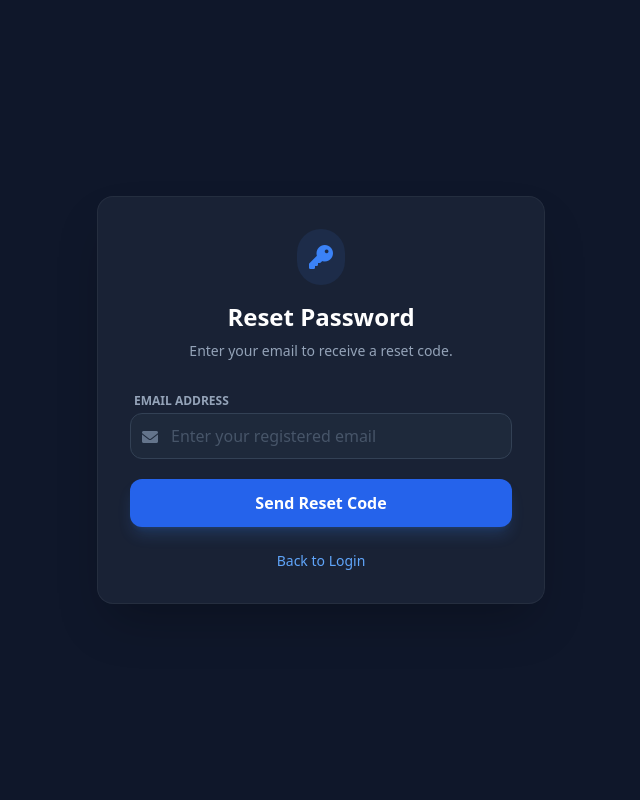
After one commit to mrDivyshah/chartinkext, a Flask app: page /forgot_password in a window 1280 px wide. The commit adds this page. Shown: the whole page, without its empty margins (319-959 px from the left). Run offline with Flask 3, Linux system fonts and the light colour scheme; some libraries are stand-ins or nearby versions.

Commit message:
now updated

```diff
--- a/app.py
+++ b/app.py
@@ -2,6 +2,7 @@ import threading
 import uuid
 import os
 import json
+import secrets # Added
 import time
 import base64
 import requests
@@ -29,23 +30,35 @@ from webdriver_manager.chrome import ChromeDriverManager
 from telegram import Bot
 
 # --- Configuration ---
+from flask_mail import Mail, Message # Added
+
 app = Flask(__name__)
-app.config['SECRET_KEY'] = 'your-secret-key-change-this-in-production' # Change this!
+app.config['SECRET_KEY'] = os.environ.get('SECRET_KEY', 'default-dev-key-change-this')
 app.config['SQLALCHEMY_DATABASE_URI'] = 'sqlite:///chartink_app.db'
 app.config['SQLALCHEMY_TRACK_MODIFICATIONS'] = False
 
+# Mail Configuration
+app.config['MAIL_SERVER'] = os.environ.get('MAIL_SERVER', 'smtp.gmail.com')
+app.config['MAIL_PORT'] = int(os.environ.get('MAIL_PORT', 587))
+app.config['MAIL_USE_TLS'] = os.environ.get('MAIL_USE_TLS', 'true').lower() == 'true'
+app.config['MAIL_USERNAME'] = os.environ.get('MAIL_USERNAME') # Setup Env Var
+app.config['MAIL_PASSWORD'] = os.environ.get('MAIL_PASSWORD') # Setup Env Var
+app.config['MAIL_DEFAULT_SENDER'] = os.environ.get('MAIL_USERNAME')
+
 db = SQLAlchemy(app)
-login_manager = LoginManager()
-login_manager.init_app(app)
+mail = Mail(app) # Init Mail
+login_manager = LoginManager(app)
 login_manager.login_view = 'login'
 
 # --- Models ---
 class User(UserMixin, db.Model):
     id = db.Column(db.Integer, primary_key=True)
     username = db.Column(db.String(150), unique=True, nullable=False)
-    password_hash = db.Column(db.String(150), nullable=False)
+    email = db.Column(db.String(150), unique=True, nullable=False) # New
+    password_hash = db.Column(db.String(200), nullable=False)
     telegram_bot_token = db.Column(db.String(200), nullable=True)
     telegram_chat_id = db.Column(db.String(100), nullable=True)
+    recovery_code = db.Column(db.String(50), nullable=True) # New column
     presets = db.relationship('ScanPreset', backref='owner', lazy=True)
 
     def set_password(self, password):
@@ -423,17 +436,70 @@ def login():
 def register():
     if request.method == 'POST':
         username = request.form.get('username')
+        email = request.form.get('email')
         password = request.form.get('password')
-        if User.query.filter_by(username=username).first():
-            flash('Username already exists')
+
+        if User.query.filter((User.username==username) | (User.email==email)).first():
+            flash('Username or Email already exists')
             return redirect(url_for('register'))
-        new_user = User(username=username)
+
+        # Generate backup recovery code
+        recovery_code = secrets.token_hex(4).upper()
+
+        new_user = User(username=username, email=email, recovery_code=recovery_code)
         new_user.set_password(password)
         db.session.add(new_user)
         db.session.commit()
+
         login_user(new_user)
+        flash(f'Registration Successful! Backup Recovery Code: {recovery_code}')
         return redirect(url_for('home'))
+
     return render_template('register.html')
+
+@app.route('/forgot_password', methods=['GET', 'POST'])
+def forgot_password():
+    if request.method == 'POST':
+        # Step 1: Request Code
+        if 'request_code' in request.form:
+            email = request.form.get('email')
+            user = User.query.filter_by(email=email).first()
+            if user:
+                # Generate temporary reset code (simple 6 digit)
+                code = str(secrets.randbelow(1000000)).zfill(6)
+                user.recovery_code = code # Temporarily overwrite
+                db.session.commit()
+
+                try:
+                    msg = Message("Password Reset Request", recipients=[email])
+                    msg.body = f"Your Password Reset Code is: {code}"
+                    mail.send(msg)
+                    flash('Reset code sent to your email.')
+                    return render_template('forgot_password.html', step='verify', email=email)
+                except Exception as e:
+                    print(e)
+                    flash('Error sending email. Check server logs.')
+            else:
+                flash('Email not found.')
+
+        # Step 2: Verify and Reset
+        elif 'verify_code' in request.form:
+            email = request.form.get('email')
+            code = request.form.get('code')
+            new_pass = request.form.get('new_password')
+
+            user = User.query.filter_by(email=email).first()
+            if user and user.recovery_code == code:
+                user.set_password(new_pass)
+                user.recovery_code = secrets.token_hex(4).upper() # Reset/Rotate
+                db.session.commit()
+                flash('Password reset successful! Please login.')
+                return redirect(url_for('login'))
+            else:
+                flash('Invalid code.')
+                return render_template('forgot_password.html', step='verify', email=email)
+
+    return render_template('forgot_password.html', step='request')
 
 @app.route('/logout')
 @login_required
--- a/requirements.txt
+++ b/requirements.txt
@@ -10,3 +10,4 @@ gunicorn
 Flask-SQLAlchemy
 Flask-Login
 werkzeug
+Flask-Mail
--- /dev/null
+++ b/templates/forgot_password.html
@@ -0,0 +1,102 @@
+<!DOCTYPE html>
+<html lang="en">
+
+<head>
+    <meta charset="UTF-8">
+    <meta name="viewport" content="width=device-width, initial-scale=1.0">
+    <title>Reset Password - Chartink Scraper</title>
+    <script src="https://cdn.tailwindcss.com"></script>
+    <link href="https://cdnjs.cloudflare.com/ajax/libs/font-awesome/6.0.0/css/all.min.css" rel="stylesheet">
+    <style>
+        .glass {
+            background: rgba(30, 41, 59, 0.7);
+            backdrop-filter: blur(10px);
+            border: 1px solid rgba(255, 255, 255, 0.05);
+        }
+    </style>
+</head>
+
+<body class="bg-slate-900 text-slate-200 min-h-screen flex items-center justify-center p-4">
+    <div class="glass w-full max-w-md p-8 rounded-2xl shadow-2xl">
+        <div class="text-center mb-8">
+            <div class="inline-block p-3 rounded-full bg-blue-500/10 mb-4">
+                <i class="fa-solid fa-key text-2xl text-blue-500"></i>
+            </div>
+            <h2 class="text-2xl font-bold text-white">Reset Password</h2>
+            <p class="text-slate-400 text-sm mt-2">
+                {% if step == 'verify' %}
+                Enter the code sent to your email.
+                {% else %}
+                Enter your email to receive a reset code.
+                {% endif %}
+            </p>
+        </div>
+
+        {% with messages = get_flashed_messages() %}
+        {% if messages %}
+        <div class="mb-4 p-3 rounded-lg bg-blue-500/20 border border-blue-500/50 text-blue-200 text-sm text-center">
+            {{ messages[0] }}
+        </div>
+        {% endif %}
+        {% endwith %}
+
+        <form method="POST" class="space-y-5">
+            {% if step == 'request' or not step %}
+            <div>
+                <label class="block text-xs font-semibold text-slate-400 uppercase mb-1 ml-1">Email Address</label>
+                <div class="relative">
+                    <span class="absolute left-3 top-3 text-slate-500"><i class="fa-solid fa-envelope"></i></span>
+                    <input type="email" name="email" required
+                        class="w-full bg-slate-800 border border-slate-700 rounded-xl py-2.5 pl-10 pr-4 text-white focus:border-blue-500 focus:ring-1 focus:ring-blue-500 outline-none transition-all placeholder-slate-600"
+                        placeholder="Enter your registered email">
+                </div>
+            </div>
+            <button type="submit" name="request_code" value="true"
+                class="w-full bg-blue-600 hover:bg-blue-500 text-white font-bold py-3 rounded-xl shadow-lg shadow-blue-500/20 transition-all active:scale-[0.98]">
+                Send Reset Code
+            </button>
+
+            {% elif step == 'verify' %}
+            <input type="hidden" name="email" value="{{ email }}">
+
+            <div>
+                <label class="block text-xs font-semibold text-slate-400 uppercase mb-1 ml-1">Reset Code</label>
+                <div class="relative">
+                    <span class="absolute left-3 top-3 text-slate-500"><i class="fa-solid fa-shield-halved"></i></span>
+                    <input type="text" name="code" required
+                        class="w-full bg-slate-800 border border-slate-700 rounded-xl py-2.5 pl-10 pr-4 text-white focus:border-blue-500 focus:ring-1 focus:ring-blue-500 outline-none transition-all placeholder-slate-600"
+                        placeholder="Enter 6-digit code">
+                </div>
+            </div>
+
+            <div>
+                <label class="block text-xs font-semibold text-slate-400 uppercase mb-1 ml-1">New Password</label>
+                <div class="relative">
+                    <span class="absolute left-3 top-3 text-slate-500"><i class="fa-solid fa-lock"></i></span>
+                    <input type="password" name="new_password" required
+                        class="w-full bg-slate-800 border border-slate-700 rounded-xl py-2.5 pl-10 pr-4 text-white focus:border-blue-500 focus:ring-1 focus:ring-blue-500 outline-none transition-all placeholder-slate-600"
+                        placeholder="Enter new password">
+                </div>
+            </div>
+
+            <div class="grid grid-cols-2 gap-3">
+                <button type="submit" name="request_code" value="true"
+                    class="w-full bg-slate-700 hover:bg-slate-600 text-slate-300 font-bold py-3 rounded-xl transition-all">
+                    Resend
+                </button>
+                <button type="submit" name="verify_code" value="true"
+                    class="w-full bg-blue-600 hover:bg-blue-500 text-white font-bold py-3 rounded-xl shadow-lg shadow-blue-500/20 transition-all active:scale-[0.98]">
+                    Reset Password
+                </button>
+            </div>
+            {% endif %}
+        </form>
+
+        <div class="mt-6 text-center text-sm text-slate-400">
+            <a href="{{ url_for('login') }}"
+                class="text-blue-400 hover:text-blue-300 font-medium transition-colors">Back to Login</a>
+        </div>
+    </div>
+</body>
+
+</html>
--- a/templates/login.html
+++ b/templates/login.html
@@ -57,6 +57,10 @@
                         class="w-full bg-slate-800 border border-slate-700 rounded-lg py-3 pl-10 px-4 focus:outline-none focus:border-blue-500 focus:ring-1 focus:ring-blue-500 transition-colors placeholder-slate-500 text-white"
                         placeholder="••••••••">
                 </div>
+                <div class="flex justify-end mt-2">
+                    <a href="{{ url_for('forgot_password') }}"
+                        class="text-xs text-slate-400 hover:text-blue-400 transition-colors">Forgot Password?</a>
+                </div>
             </div>
 
             <button type="submit"
--- a/wsgi_helper.py
+++ b/wsgi_helper.py
@@ -5,6 +5,9 @@ import os
 # This block will search for 'app.py' and tell you where it is.
 start_dir = '/home/divy123'
 found_path = None
+
+os.environ['MAIL_USERNAME'] = 'semple2266@gmail.com'
+os.environ['MAIL_PASSWORD'] = 'TheSidPass'
 
 print(f"DEBUG: Searching for app.py in {start_dir}...", file=sys.stderr)
 
```
Also changed, not shown: PYTHONANYWHERE_INSTRUCTIONS.md (+18 -3 lines), templates/register.html (+10 -0 lines), instance/chartink_app.db (deleted).
